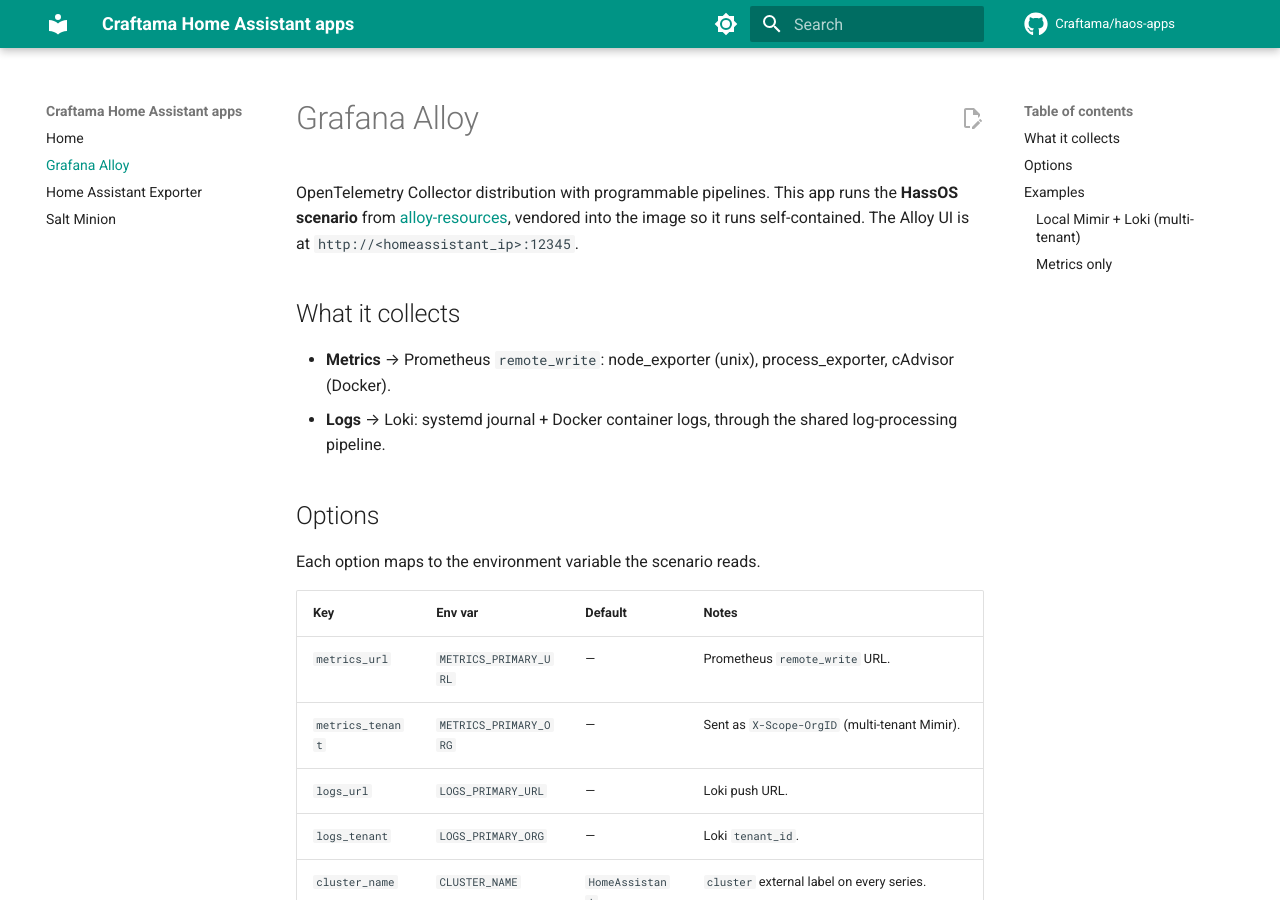
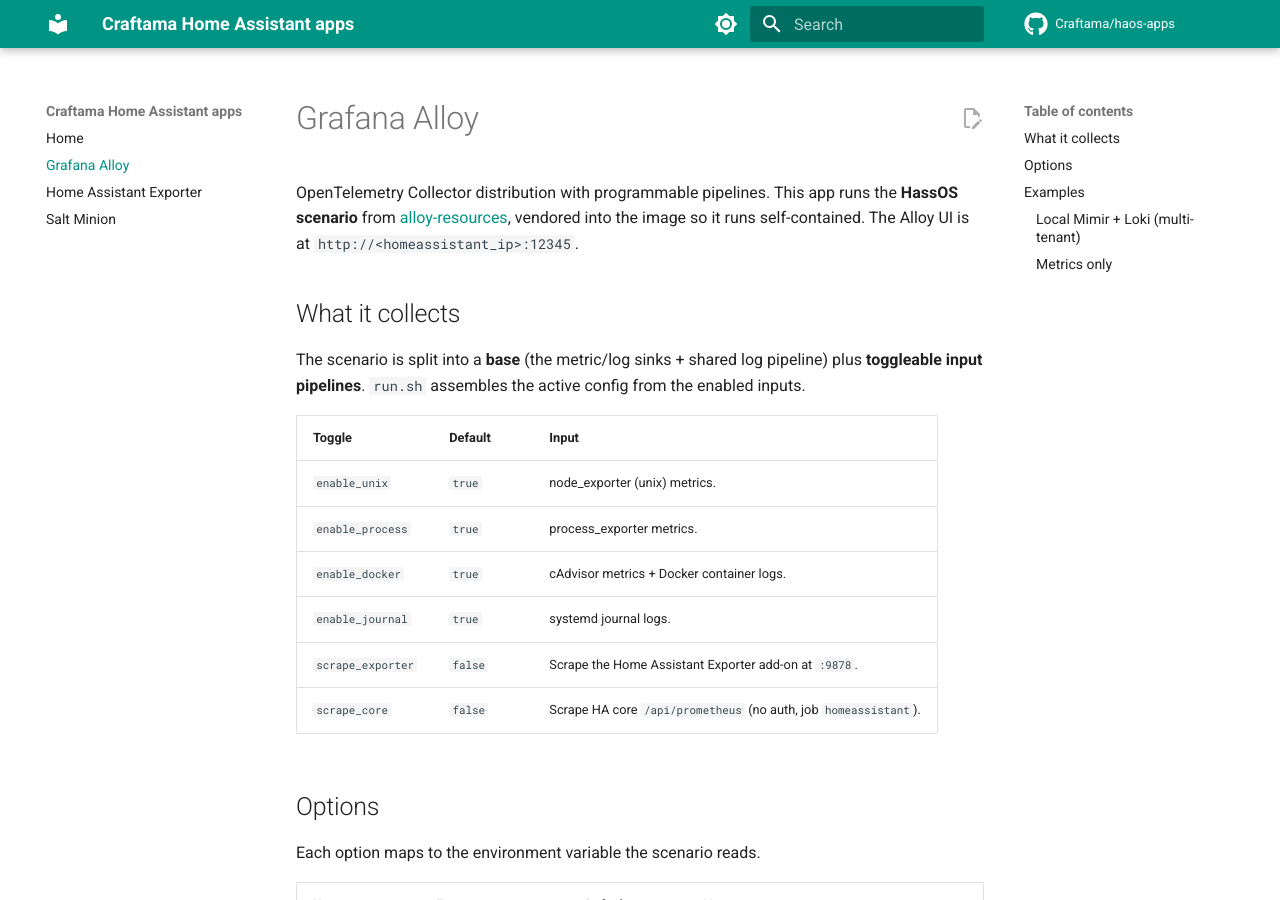
Before and after one commit to Craftama/haos-apps, an MkDocs documentation site: the page built from docs/grafana_alloy.md, in a window 1280 px wide and 900 px high. Built offline with MkDocs 1.6.1 and Material for MkDocs 9.7.7, drawn with Linux system fonts in a browser that asks for light colours; comment, search, counter and statistics services are not loaded.

Commit message:
grafana_alloy: modular input pipelines with toggles (0.1.3 -> 0.2.0)
Split the HassOS scenario into a base (sinks + shared log pipeline) plus
per-input files; run.sh assembles the active config from toggle options.

- toggles: enable_unix/process/docker/journal
- new scrape inputs: scrape_exporter (HA Exporter :9878), scrape_core
  (HA core /api/prometheus, no auth, job "homeassistant")

```diff
--- a/docs/grafana_alloy.md
+++ b/docs/grafana_alloy.md
@@ -6,8 +6,17 @@ so it runs self-contained. The Alloy UI is at `http://<homeassistant_ip>:12345`.
 
 ## What it collects
 
-- **Metrics** → Prometheus `remote_write`: node_exporter (unix), process_exporter, cAdvisor (Docker).
-- **Logs** → Loki: systemd journal + Docker container logs, through the shared log-processing pipeline.
+The scenario is split into a **base** (the metric/log sinks + shared log pipeline) plus
+**toggleable input pipelines**. `run.sh` assembles the active config from the enabled inputs.
+
+| Toggle            | Default | Input                                                        |
+| ----------------- | ------- | ------------------------------------------------------------ |
+| `enable_unix`     | `true`  | node_exporter (unix) metrics.                                |
+| `enable_process`  | `true`  | process_exporter metrics.                                    |
+| `enable_docker`   | `true`  | cAdvisor metrics + Docker container logs.                    |
+| `enable_journal`  | `true`  | systemd journal logs.                                        |
+| `scrape_exporter` | `false` | Scrape the Home Assistant Exporter add-on at `:9878`.        |
+| `scrape_core`     | `false` | Scrape HA core `/api/prometheus` (no auth, job `homeassistant`). |
 
 ## Options
 
```
Also changed, not shown: grafana_alloy/CHANGELOG.md (+6 -0 lines), 13 other files.
